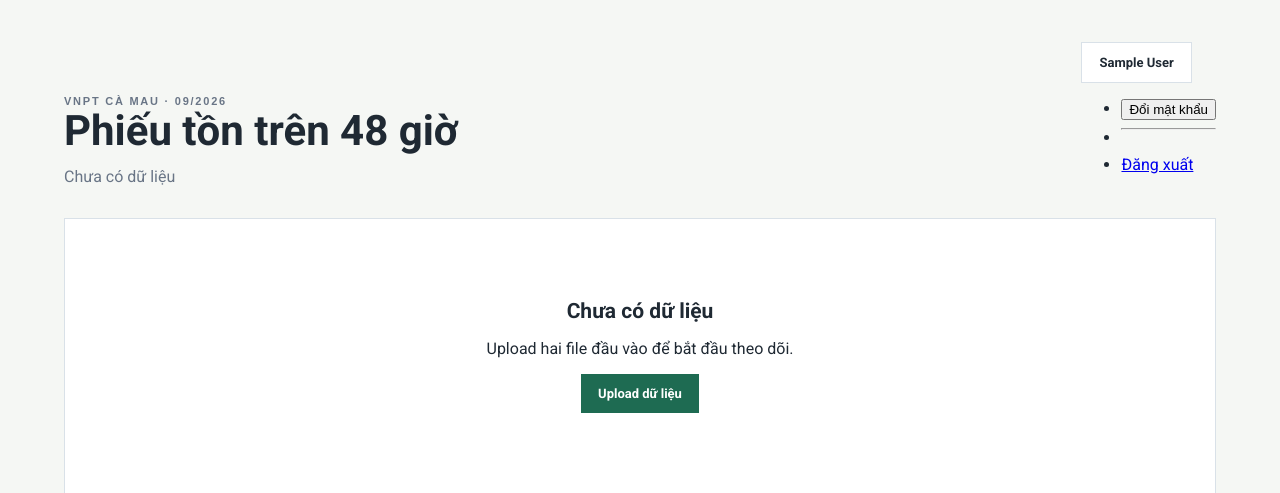
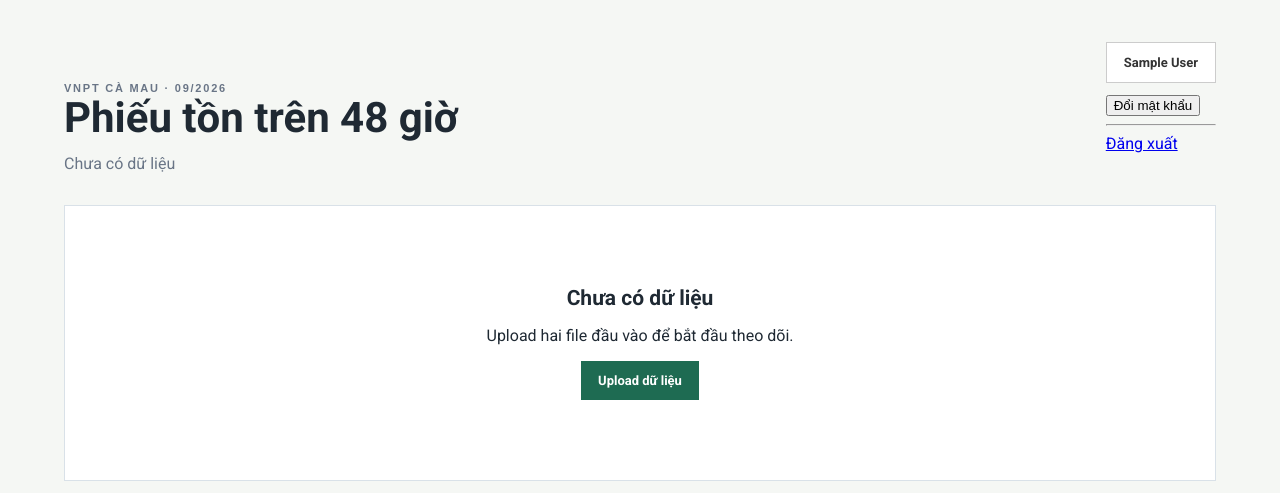
Before and after one commit to caotrinhan/phieuton, a Flask app: page / in a window 1280 px wide. Shown: the part 68-561 px from the top of the page. Run offline with Flask 3, Linux system fonts and the light colour scheme; the visitor is signed in with stand-in values (Sample User, id 1); data that the repository does not hold is empty; parts of the project's set-up code (start-up, migrations or seed data) failed here and were passed over.

Commit message:
Doi mat khau 2

```diff
--- a/app/templates/dashboard.html
+++ b/app/templates/dashboard.html
@@ -9,19 +9,19 @@
   <div class="heading-actions">
     {% if current_user.is_authenticated %}
   <!-- Dropdown Quản lý Tài khoản & Đăng xuất -->
-      <div class="dropdown d-inline-block">
-        <button class="button secondary dropdown-toggle" type="button" id="userMenuButton" data-bs-toggle="dropdown" aria-expanded="false">
-          <i class="fas fa-user-circle me-1"></i> {{ current_user.full_name or current_user.email }}
+  <div class="dropdown d-inline-block" style="position: relative;">
+    <button class="button secondary dropdown-toggle" type="button" id="userMenuButton" data-bs-toggle="dropdown" aria-expanded="false" style="background-color: #fff; color: #333; border: 1px solid #ccc;">
+      <i class="fas fa-user-circle me-1 text-primary"></i> {{ current_user.full_name or current_user.email }}
     </button>
-        <ul class="dropdown-menu dropdown-menu-end shadow" aria-labelledby="userMenuButton">
-          <li>
-            <button class="dropdown-item" type="button" data-bs-toggle="modal" data-bs-target="#changePasswordModal">
+    <ul class="dropdown-menu dropdown-menu-end shadow" aria-labelledby="userMenuButton" style="list-style: none; padding: 0.5rem 0; margin-top: 0.25rem;">
+      <li style="list-style: none; margin: 0;">
+        <button class="dropdown-item w-100 text-start bg-transparent border-0 px-3 py-2" type="button" data-bs-toggle="modal" data-bs-target="#changePasswordModal">
           <i class="fas fa-key me-2 text-primary"></i> Đổi mật khẩu
         </button>
       </li>
-          <li><hr class="dropdown-divider"></li>
-          <li>
-            <a class="dropdown-item text-danger" href="{{ url_for('auth.logout') }}">
+      <li><hr class="dropdown-divider my-1"></li>
+      <li style="list-style: none; margin: 0;">
+        <a class="dropdown-item text-danger px-3 py-2 text-decoration-none d-block" href="{{ url_for('auth.logout') }}">
           <i class="fas fa-sign-out-alt me-2"></i> Đăng xuất
         </a>
       </li>
```
Lines whose indentation alone changed are shown as unchanged.
